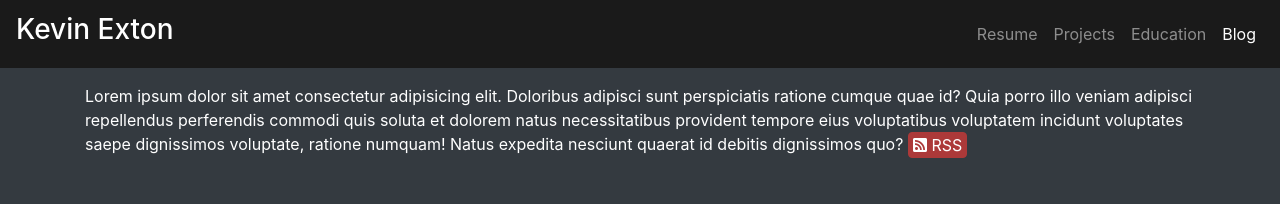
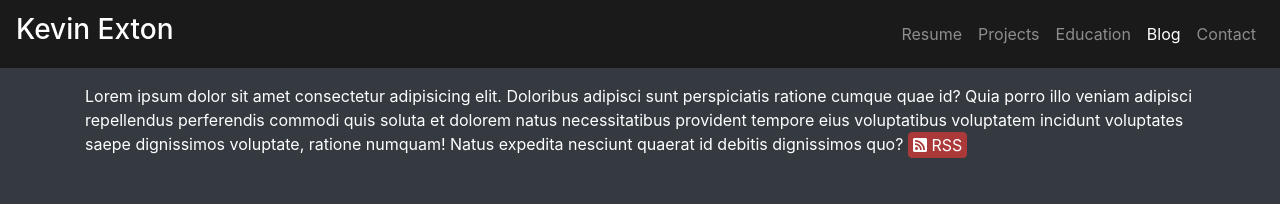
Before and after one commit to kcexn/kcexn.github.io.blog.dev, a Jekyll site: the page built from index.html, in a window 1280 px wide. Shown: the top 204 px of the page. Built offline with Jekyll 4.4.1, drawn with Linux system fonts in a browser that asks for light colours; nearby versions of some CDN libraries.

Commit message:
Added the contact link

```diff
--- a/_layouts/default.html
+++ b/_layouts/default.html
@@ -46,6 +46,11 @@
           <li class="nav-item">
             <a href="{{ site.baseurl }}" class="nav-link active">Blog</a>
           </li>
+          <li class="nav-item">
+            <a href="https://kcexn.github.io/contact.html" class="nav-link"
+              >Contact</a
+            >
+          </li>
         </ul>
       </div>
     </nav>
```
